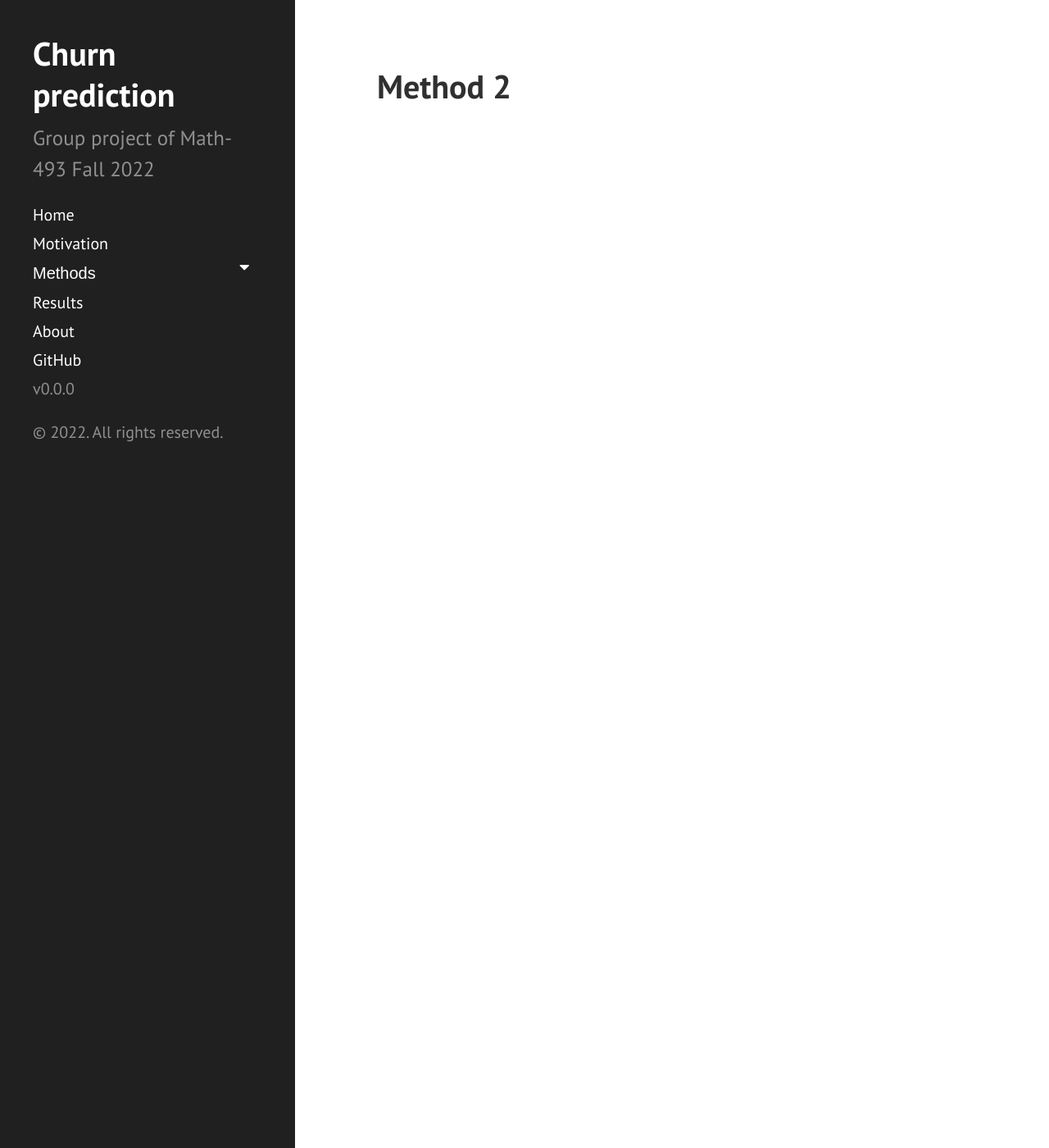
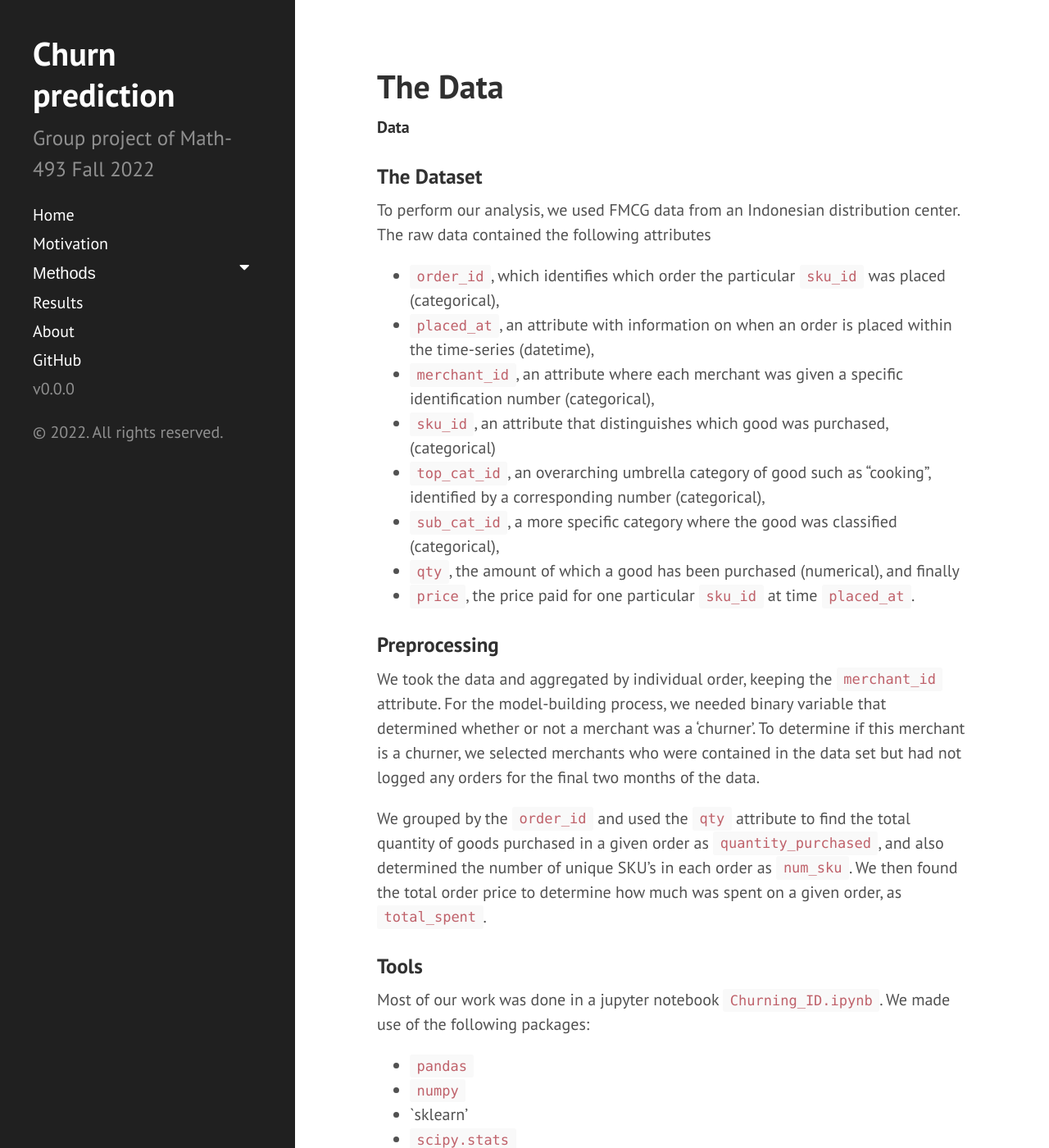
Before and after one commit to datasciencelifecycle/math493_fall2022, a Jekyll site: the page built from method2.md, in a window 1280 px wide and 1400 px high. Shown: the whole window at 82% size. Built offline with Jekyll 4.4.1, drawn with Linux system fonts in a browser that asks for light colours.

Commit message:
Update method2.md

```diff
--- a/method2.md
+++ b/method2.md
@@ -1,4 +1,32 @@
 ---
 layout: page
-title: Method 2
+title: The Data
 ---
+
+**Data**
+
+### The Dataset
+
+To perform our analysis, we used FMCG data from an Indonesian distribution center. The raw data contained the following attributes
+- `order_id`, which identifies which order the particular `sku_id` was placed (categorical),
+- `placed_at`, an attribute with information on when an order is placed within the time-series (datetime),
+- `merchant_id`, an attribute where each merchant was given a specific identification number (categorical),
+- `sku_id`,  an attribute that distinguishes which good was purchased, (categorical)
+- `top_cat_id`, an overarching umbrella category of good such as "cooking", identified by a corresponding number (categorical),
+- `sub_cat_id`, a more specific category where the good was classified (categorical),
+- `qty`, the amount of which a good has been purchased (numerical), and finally
+- `price`, the price paid for one particular `sku_id` at time `placed_at`.
+
+### Preprocessing
+
+We took the data and aggregated by individual order, keeping the `merchant_id` attribute. For the model-building process, we needed binary variable that determined whether or not a merchant was a 'churner'. To determine if this merchant is a churner, we selected merchants who were contained in the data set but had not logged any orders for the final two months of the data.
+
+We grouped by the `order_id` and used the `qty` attribute to find the total quantity of goods purchased in a given order as `quantity_purchased`, and also determined the number of unique SKU's in each order as `num_sku`. We then found the total order price to determine how much was spent on a given order, as `total_spent`.
+
+### Tools
+
+Most of our work was done in a jupyter notebook [`Churning_ID.ipynb`](https://colab.research.google.com/drive/1W0jr3GvOdy2G07TeULOVP9usARw0QYT_?usp=sharing). We made use of the following packages:
+- `pandas`
+- `numpy`
+- `sklearn'
+- `scipy.stats`
```
